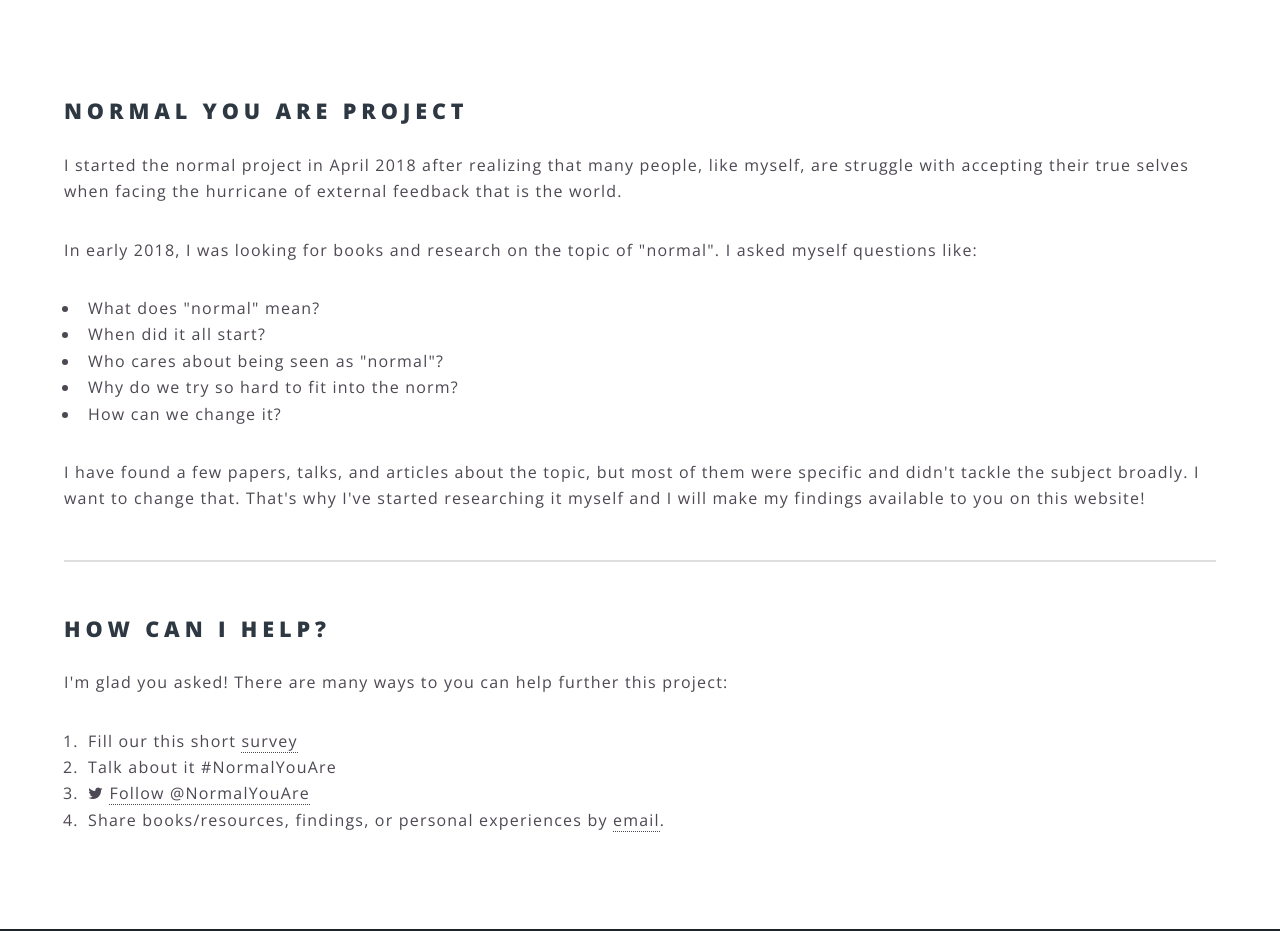
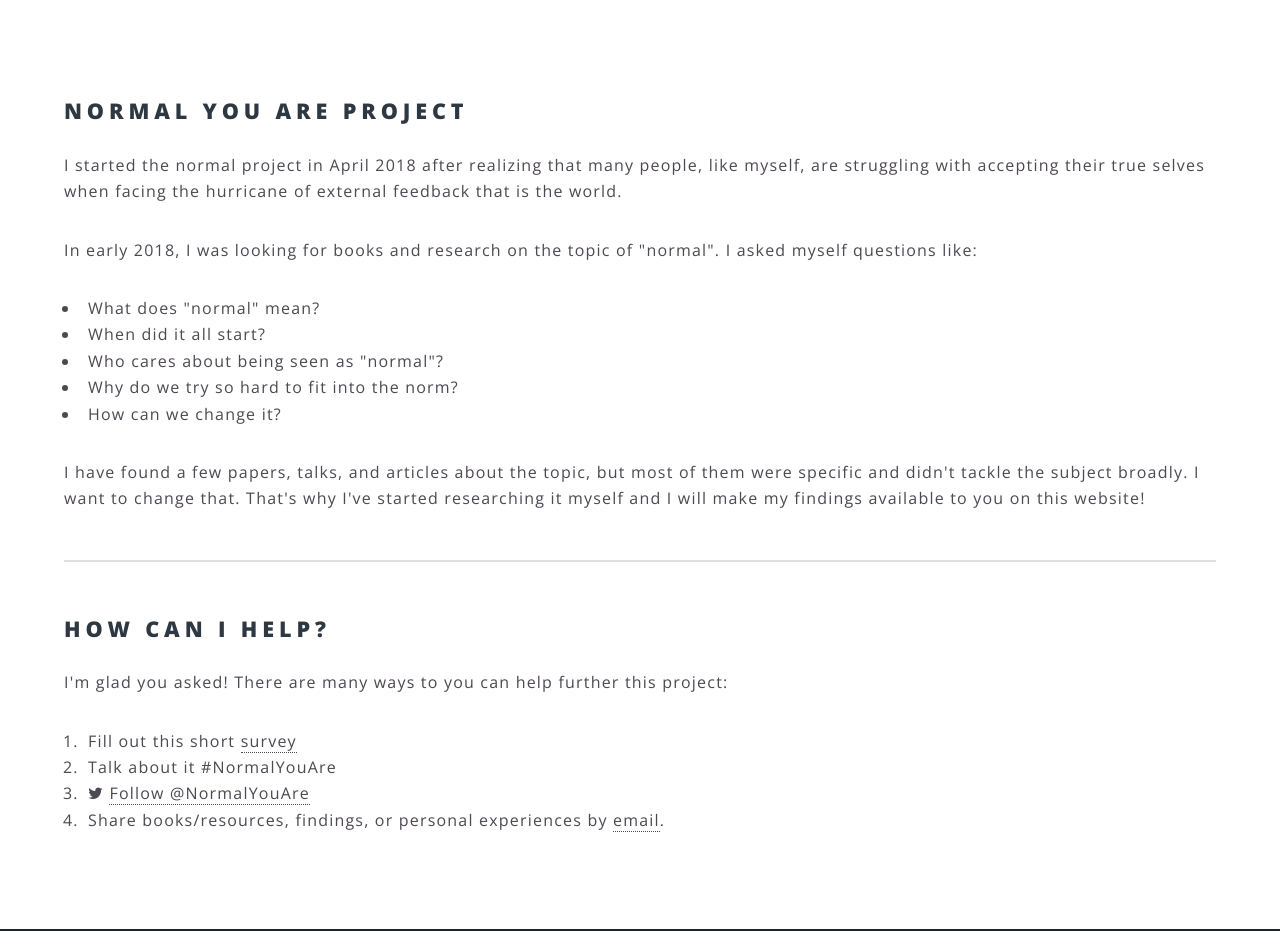
Before and after one commit to zestyroxy/normalyouare, a Jekyll site: the page built from about.html, in a window 1280 px wide and 1400 px high, cut to the strip 397-1328 px from the top of the window. Built offline with Jekyll 4.4.1, drawn with Linux system fonts in a browser that asks for light colours.

Commit message:
fix 2 typos about page

```diff
--- a/about.html
+++ b/about.html
@@ -4,7 +4,7 @@ title: About
 subtitle: What is Normal You Are?
 ---
 	<h2>Normal You Are Project</h2>
-	<p>I started the normal project in April 2018 after realizing that many people, like myself, are struggle with accepting their true selves when facing the hurricane of external feedback that is the world.</p>
+	<p>I started the normal project in April 2018 after realizing that many people, like myself, are struggling with accepting their true selves when facing the hurricane of external feedback that is the world.</p>
 	<p>In early 2018, I was looking for books and research on the topic of "normal". I asked myself questions like:</p>
 	<ul>
 		<li>What does "normal" mean?</li>
@@ -19,7 +19,7 @@ subtitle: What is Normal You Are?
 	<h2>How can I help?</h2>
 	<p>I'm glad you asked! There are many ways to you can help further this project:</p>
 	<ol>
-		<li>Fill our this short <a target="_blank" href="https://normal.typeform.com/to/T6aVnC">survey</a></li>
+		<li>Fill out this short <a target="_blank" href="https://normal.typeform.com/to/T6aVnC">survey</a></li>
 		<li>Talk about it #NormalYouAre</li>
 		<li><a target="_blank" href="https://twitter.com/normalyouare" class="icon fa-twitter"><span class="label">Twitter</span></a> <a target="_blank" href="https://twitter.com/normalyouare">Follow @NormalYouAre</a></li>
 		<li>Share books/resources, findings, or personal experiences by <a href="mailto:someone@example.com?Subject=Normal%20You%20Are">email</a>.</li>
```
